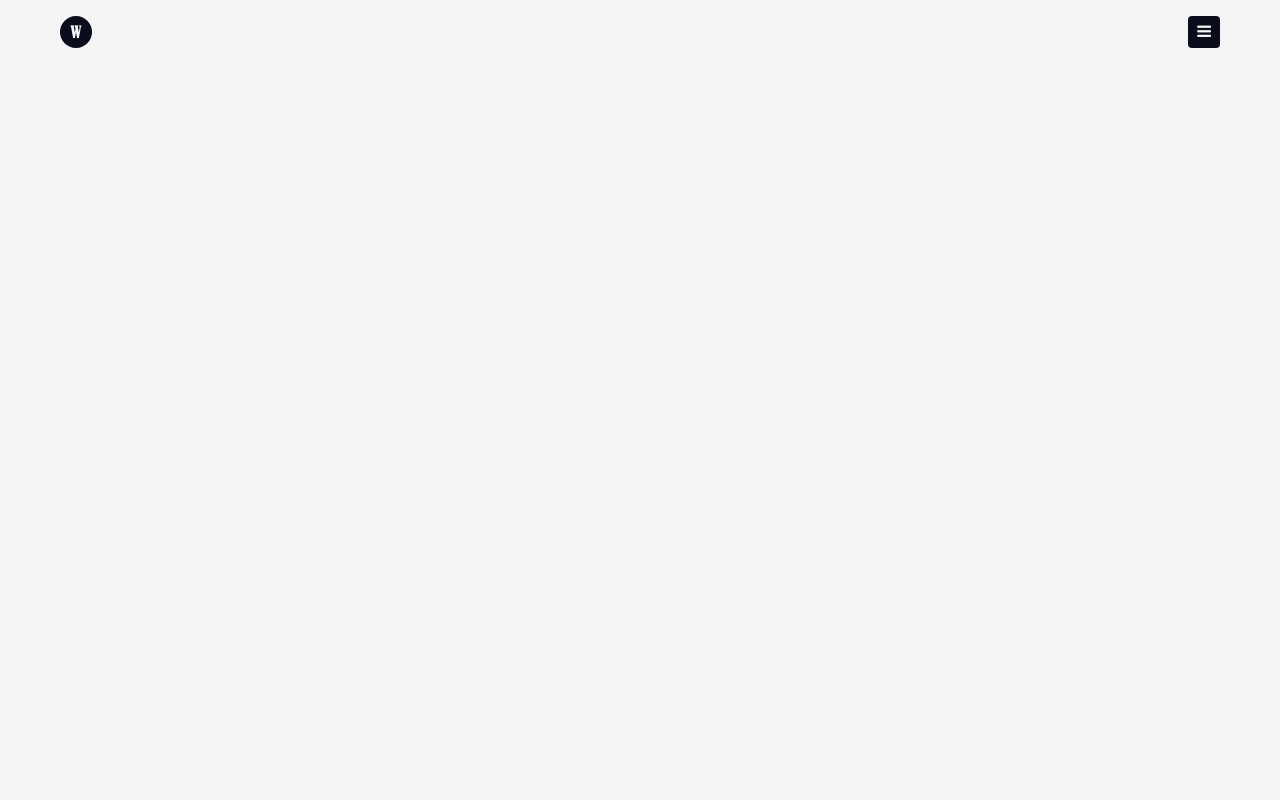
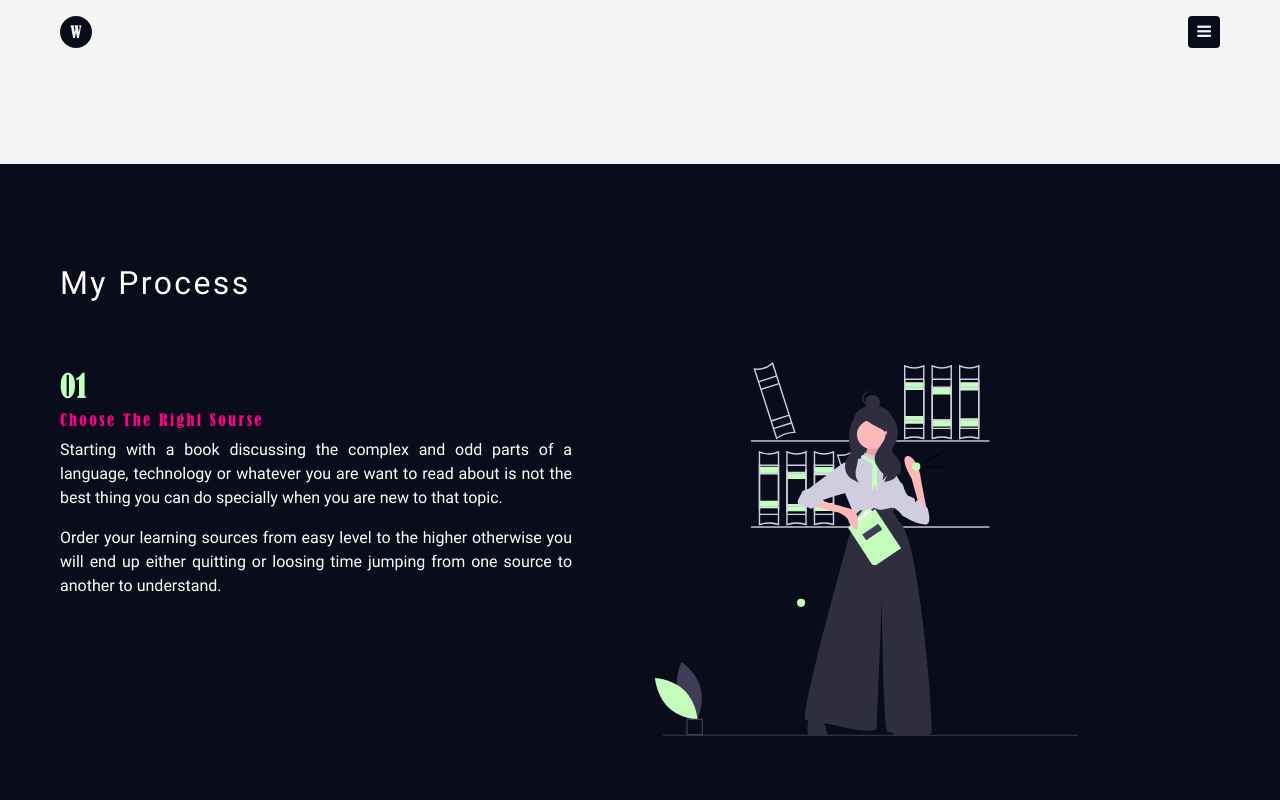
Before and after one commit to WeamAdel/WeamAdel.github.io, a React (Create React App) app: page /books-shelf in a window 1280 px wide. Shown: the top 800 px of the page. Built offline with nearby package versions, Linux system fonts and the light colour scheme.

Commit message:
Processes UI

```diff
--- a/public/assets/css/app.css
+++ b/public/assets/css/app.css
@@ -629,6 +629,47 @@ button:active {
 .being-cooked main .project-card .type {
   width: 100px;
   margin-bottom: 8px;
+}
+
+.books .my-process {
+  color: white;
+  padding: 100px 0;
+  background-color: #0a0c1b;
+}
+.books .my-process h2 {
+  margin-bottom: 60px;
+  letter-spacing: 0.15rem;
+}
+.books .my-process section.process .text .number {
+  color: #c4ffbd;
+  font-family: "Bernard MT";
+  font-size: 32px;
+}
+.books .my-process section.process .text .title {
+  color: #f08;
+  font-family: "Bernard MT";
+  font-size: 16px;
+  letter-spacing: 0.15rem;
+}
+.books .my-process section.process .text p {
+  text-align: justify;
+  max-width: 32rem;
+}
+.books .my-process section.process .image img {
+  max-width: 100%;
+}
+.books .my-process section.process:nth-child(even) .image-col {
+  order: -1;
+}
+.books .my-process section.process:not(:last-of-type) {
+  margin-bottom: 80px;
+}
+.books .my-process section.process:last-of-type .row {
+  flex-direction: column;
+  align-items: center;
+}
+.books .my-process section.process:last-of-type .row .image-col {
+  order: 1;
 }
 
 .case-study header .heading-wrapper .project-theme-line {
--- a/public/assets/scss/pages/_booksShelf.scss
+++ b/public/assets/scss/pages/_booksShelf.scss
@@ -0,0 +1,54 @@
+.books {
+  .my-process {
+    color: white;
+    padding: 100px 0;
+
+    background-color: $main;
+    h2 {
+      margin-bottom: 60px;
+      letter-spacing: 0.15rem;
+    }
+    section.process {
+      .text {
+        .number {
+          color: $flatGreen;
+          font-family: $bernard;
+          font-size: 32px;
+        }
+        .title {
+          color: #f08;
+          font-family: $bernard;
+          font-size: 16px;
+          letter-spacing: 0.15rem;
+        }
+        p {
+          text-align: justify;
+          max-width: 32rem;
+        }
+      }
+      .image {
+        img {
+          max-width: 100%;
+        }
+      }
+      &:nth-child(even) {
+        .image-col {
+          order: -1;
+        }
+      }
+
+      &:not(:last-of-type) {
+        margin-bottom: 80px;
+      }
+      &:last-of-type {
+        .row {
+          flex-direction: column;
+          align-items: center;
+          .image-col {
+            order: 1;
+          }
+        }
+      }
+    }
+  }
+}
--- a/src/App.js
+++ b/src/App.js
@@ -9,6 +9,7 @@ import Contact from "./components/Contact/Contact";
 import Portfolio from "./components/Portfolio/Portfolio";
 import CaseStudy from "./components/Portfolio/CaseStudy/CaseStudy";
 import BeingCooked from "./components/BeingCooked/BeingCooked";
+import BooksShelf from "./components/BooksShelf/BooksShelf";
 
 function App() {
   return (
@@ -28,6 +29,7 @@ function App() {
             component={CaseStudy}
           />
           <Route path="/being-cooked" exact component={BeingCooked} />
+          <Route path="/books-shelf" exact component={BooksShelf} />
         </Switch>
       </BrowserRouter>
     </div>
--- a/src/components/BooksShelf/Content/Content.js
+++ b/src/components/BooksShelf/Content/Content.js
@@ -2,7 +2,11 @@ import React from "react";
 import MyProcess from "./MyProcess/MyProcess";
 
 function Content(props) {
-  return <main className="content"></main>;
+  return (
+    <main className="content">
+      <MyProcess />
+    </main>
+  );
 }
 
 export default Content;
--- a/src/components/BooksShelf/Content/MyProcess/MyProcess.js
+++ b/src/components/BooksShelf/Content/MyProcess/MyProcess.js
@@ -4,7 +4,7 @@ import Row from "./Row/Row";
 const PROCESSES = [
   {
     image: {
-      name: "",
+      name: "source",
       alt:
         "Illustration of a woman holding a book standing in front of a library",
     },
@@ -18,7 +18,7 @@ const PROCESSES = [
   },
   {
     image: {
-      name: "",
+      name: "less-more",
       alt:
         "Illustration of a woman holding a book standing in front of a library",
     },
@@ -31,7 +31,7 @@ const PROCESSES = [
   },
   {
     image: {
-      name: "",
+      name: "iterate",
       alt:
         "Illustration of a woman holding a book standing in front of a library",
     },
@@ -52,7 +52,7 @@ const PROCESSES = [
   },
   {
     image: {
-      name: "",
+      name: "enjoy",
       alt:
         "Illustration of a woman holding a book standing in front of a library",
     },
@@ -67,7 +67,7 @@ const PROCESSES = [
   },
   {
     image: {
-      name: "",
+      name: "drink",
       alt:
         "Illustration of a woman holding a book standing in front of a library",
     },
@@ -77,10 +77,17 @@ const PROCESSES = [
     },
   },
 ];
-function MyProcess(props) {
+function MyProcess() {
+  let processJSX = PROCESSES.map((process, index) => {
+    return <Row key={index} process={process} number={index + 1} />;
+  });
+
   return (
     <section className="my-process">
-      <div className="my-container"></div>
+      <div className="my-container">
+        <h2>My Process</h2>
+        <div className="processes-wrapper">{processJSX}</div>
+      </div>
     </section>
   );
 }
--- a/src/components/BooksShelf/Content/MyProcess/Row/Image/Image.js
+++ b/src/components/BooksShelf/Content/MyProcess/Row/Image/Image.js
@@ -2,9 +2,18 @@ import React from "react";
 import PropTypes from "prop-types";
 
 function Image(props) {
-  return <div className=""></div>;
+  return (
+    <div className="image">
+      <img src={"/assets/images/books/process/" + props.image.name + ".svg"} />
+    </div>
+  );
 }
 
-Image.propTypes = {};
+Image.propTypes = {
+  image: PropTypes.shape({
+    name: PropTypes.string.isRequired,
+    alt: PropTypes.string.isRequired,
+  }).isRequired,
+};
 
 export default Image;
--- a/src/components/BooksShelf/Content/MyProcess/Row/Row.js
+++ b/src/components/BooksShelf/Content/MyProcess/Row/Row.js
@@ -1,10 +1,35 @@
 import React from "react";
 import PropTypes from "prop-types";
+import Text from "./Text/Text";
+import Image from "./Image/Image";
 
 function Row(props) {
-  return <div className=""></div>;
+  return (
+    <section className="process">
+      <div className="row">
+        <div className="image-col col-md-6 mb-md-0 mb-3">
+          <Image image={props.process.image} />
+        </div>
+        <div className="text-col order-md-first col-md-6">
+          <Text text={props.process.text} number={props.number} />
+        </div>
+      </div>
+    </section>
+  );
 }
 
-Row.propTypes = {};
+Row.propTypes = {
+  process: PropTypes.shape({
+    text: PropTypes.shape({
+      title: PropTypes.string.isRequired,
+      paragraphs: PropTypes.array.isRequired,
+    }).isRequired,
+    image: PropTypes.shape({
+      name: PropTypes.string.isRequired,
+      alt: PropTypes.string.isRequired,
+    }).isRequired,
+  }).isRequired,
+  number: PropTypes.number.isRequired,
+};
 
 export default Row;
--- a/src/components/BooksShelf/Content/MyProcess/Row/Text/Text.js
+++ b/src/components/BooksShelf/Content/MyProcess/Row/Text/Text.js
@@ -2,9 +2,24 @@ import React from "react";
 import PropTypes from "prop-types";
 
 function Text(props) {
-  return <div className=""></div>;
+  let paragraphsJSX = props.text.paragraphs.map((p, index) => (
+    <p key={index}>{p}</p>
+  ));
+  return (
+    <div className="text">
+      <span className="number">{"0" + props.number}</span>
+      <h3 className="title">{props.text.title}</h3>
+      {paragraphsJSX}
+    </div>
+  );
 }
 
-Text.propTypes = {};
+Text.propTypes = {
+  text: PropTypes.shape({
+    title: PropTypes.string.isRequired,
+    paragraphs: PropTypes.array.isRequired,
+  }).isRequired,
+  number: PropTypes.number.isRequired,
+};
 
 export default Text;
```
Also changed, not shown: 1 other file (tests, documents, lock files or other folders).
